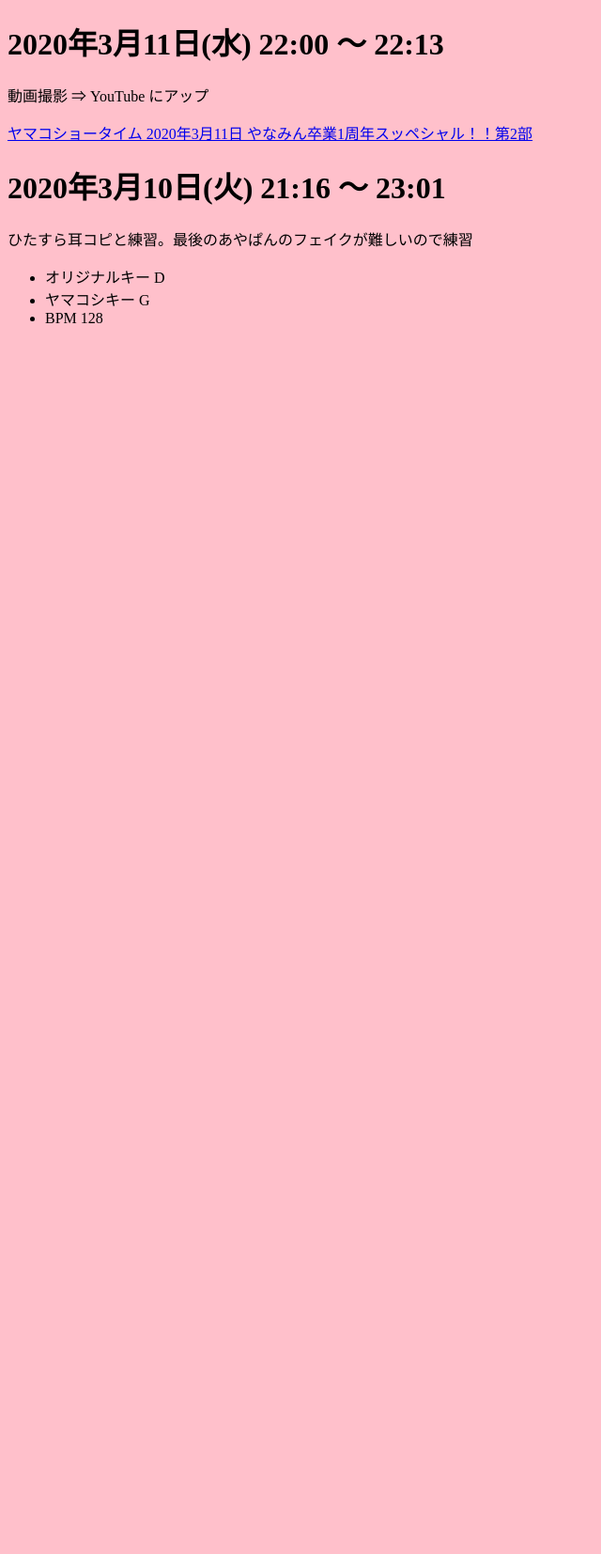
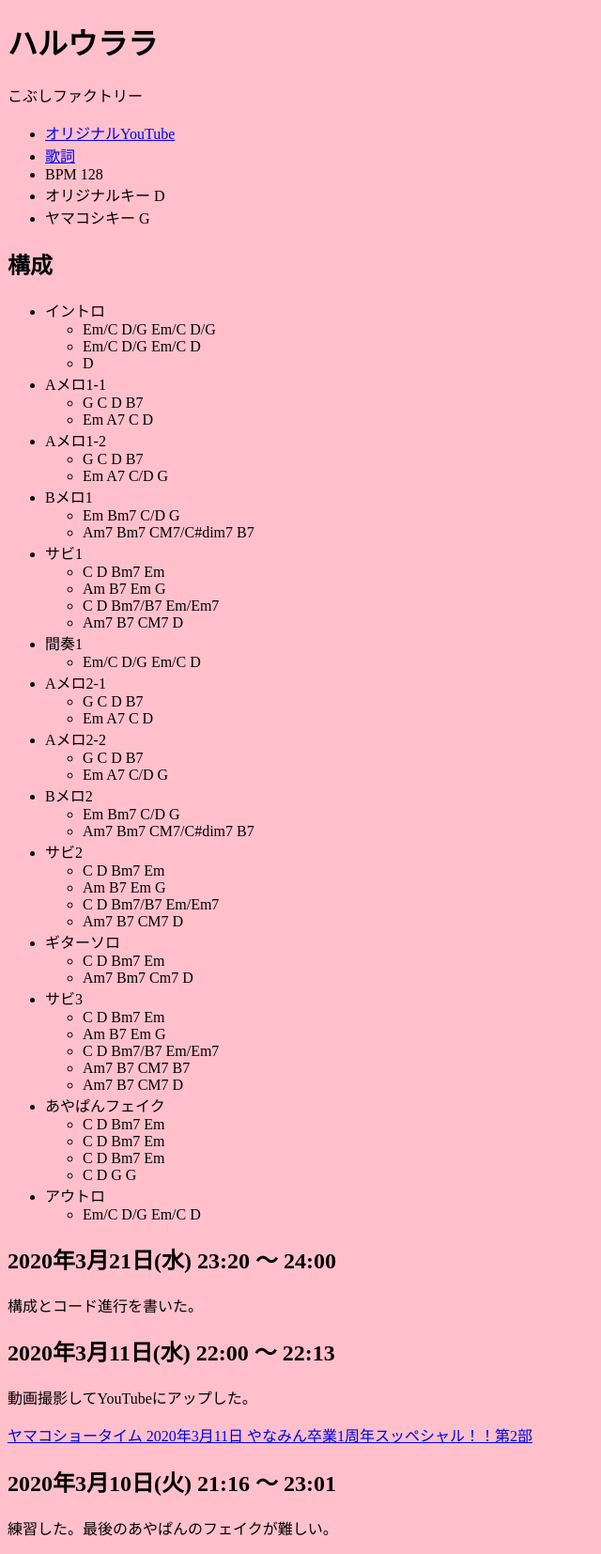
Before and after one commit to takaoyamakoshi/momochi, a Jekyll site: the page built from showtime/number/haru_urara.md, in a window 1280 px wide. Shown: the whole page at 94% size, without its empty margins (0-640 px from the left). Built offline with Jekyll 4.4.1, drawn with Linux system fonts in a browser that asks for light colours; our own code applies the rules of GitHub Pages for plain Markdown files; before the commit the page ends 900 px from its top, so only the background shows below that.

Commit message:
Update haru_urara.md

```diff
--- a/showtime/number/haru_urara.md
+++ b/showtime/number/haru_urara.md
@@ -1,13 +1,76 @@
-# 2020年3月11日(水) 22:00 ～ 22:13
+# ハルウララ
 
-動画撮影 ⇒ YouTube にアップ
+こぶしファクトリー
+
+- [オリジナルYouTube](https://www.youtube.com/watch?v=cRmOd0a1TAw)
+- [歌詞](http://j-lyric.net/artist/a05a651/l04b88a.html)
+- BPM 128
+- オリジナルキー D
+- ヤマコシキー G
+
+## 構成
+
+- イントロ
+  - Em/C D/G Em/C D/G
+  - Em/C D/G Em/C D
+  - D
+- Aメロ1-1
+  - G C D B7
+  - Em A7 C D
+- Aメロ1-2
+  - G C D B7
+  - Em A7 C/D G
+- Bメロ1
+  - Em Bm7 C/D G
+  - Am7 Bm7 CM7/C#dim7 B7
+- サビ1
+  - C D Bm7 Em
+  - Am B7 Em G
+  - C D Bm7/B7 Em/Em7
+  - Am7 B7 CM7 D
+- 間奏1
+  - Em/C D/G Em/C D
+- Aメロ2-1
+  - G C D B7
+  - Em A7 C D
+- Aメロ2-2
+  - G C D B7
+  - Em A7 C/D G
+- Bメロ2
+  - Em Bm7 C/D G
+  - Am7 Bm7 CM7/C#dim7 B7
+- サビ2
+  - C D Bm7 Em
+  - Am B7 Em G
+  - C D Bm7/B7 Em/Em7
+  - Am7 B7 CM7 D
+- ギターソロ
+  - C D Bm7 Em
+  - Am7 Bm7 Cm7 D
+- サビ3
+  - C D Bm7 Em
+  - Am B7 Em G
+  - C D Bm7/B7 Em/Em7
+  - Am7 B7 CM7 B7
+  - Am7 B7 CM7 D
+- あやぱんフェイク
+  - C D Bm7 Em
+  - C D Bm7 Em
+  - C D Bm7 Em
+  - C D G G
+- アウトロ
+  - Em/C D/G Em/C D
+
+## 2020年3月21日(水) 23:20 ～ 24:00
+
+構成とコード進行を書いた。
+
+## 2020年3月11日(水) 22:00 ～ 22:13
+
+動画撮影してYouTubeにアップした。
 
 [ヤマコショータイム 2020年3月11日 やなみん卒業1周年スッペシャル！！第2部](https://www.youtube.com/watch?v=T2Owj4QqKh4)
 
-# 2020年3月10日(火) 21:16 ～ 23:01
+## 2020年3月10日(火) 21:16 ～ 23:01
 
-ひたすら耳コピと練習。最後のあやぱんのフェイクが難しいので練習
-
-- オリジナルキー D
-- ヤマコシキー G
-- BPM 128
+練習した。最後のあやぱんのフェイクが難しい。
```
